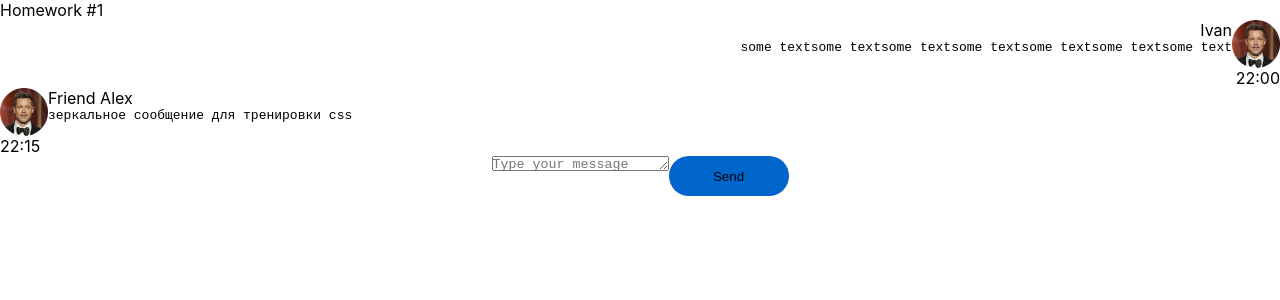
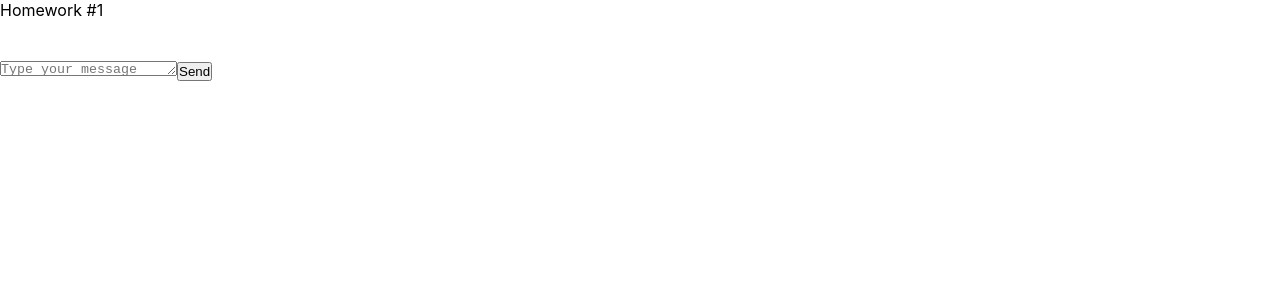
Before and after one commit to EugeneSibc/homework-main, a React (Create React App) app: page / in a window 1280 px wide. Shown: the top 300 px of the page. Built offline with nearby package versions, Linux system fonts and the light colour scheme.

Commit message:
config package

```diff
--- a/src/s2-homeworks/hw01/HW1.tsx
+++ b/src/s2-homeworks/hw01/HW1.tsx
@@ -14,26 +14,14 @@ import avatar from './avatar.png'
 * */
 
 // нужно создать правильный тип вместо any
-type UserType = {
-    avatar: string
-    name: string
-}
-type MessageTitleType = {
-    text:string
-    time: string
-}
-export type MessageType = {
-    id: number
-    user: UserType
-    message: MessageTitleType
-}
+export type MessageType = any
 
 // структуру объекта не менять
 export const message0: MessageType = {
     id: 0,
     user: {
         avatar: avatar, // можно менять
-        name: 'Ivan',  // можно менять
+        name: 'Some Name',  // можно менять
     },
     message: {
         text: 'some textsome textsome textsome textsome textsome textsome text', // можно менять
@@ -44,11 +32,11 @@ export const friendMessage0: MessageType = {
     id: 100,
     user: {
         avatar: avatar, // можно менять
-        name: 'Friend Alex', // можно менять
+        name: 'Friend Name', // можно менять
     },
     message: {
         text: 'зеркальное сообщение для тренировки css', // можно менять
-        time: '22:15', // можно менять
+        time: '22:00', // можно менять
     },
 }
 
--- a/src/s2-homeworks/hw01/friend-message/FriendMessage.module.css
+++ b/src/s2-homeworks/hw01/friend-message/FriendMessage.module.css
@@ -1,22 +1,16 @@
 .friendMessage {
-    display: flex;
-    flex-direction: column;
-    align-items: start;
+
 }
 
 .friendImageAndText {
-    display: flex;
-    flex-direction: row;
+
 }
 
 .friendImageAndText img {
-    width: 48px;
-    height: 48px;
+
 }
 
 .friendText {
-    display: flex;
-    flex-direction: column;
 
 }
 
--- a/src/s2-homeworks/hw01/friend-message/FriendMessage.tsx
+++ b/src/s2-homeworks/hw01/friend-message/FriendMessage.tsx
@@ -1,12 +1,8 @@
 import React from 'react'
 import s from './FriendMessage.module.css'
-import { MessageType } from '../HW1'
 
 // создать тип вместо any и отобразить приходящие данные
-type FriendMessagePropsType = {
-    message: MessageType
-}
-const FriendMessage = (props: FriendMessagePropsType) => {
+const FriendMessage = (props: any) => {
     return (
         <div
             id={'hw1-friend-message-' + props.message.id}
@@ -15,7 +11,7 @@ const FriendMessage = (props: FriendMessagePropsType) => {
             <div className={s.friendImageAndText}>
                 <img
                     id={'hw1-friend-avatar-' + props.message.id}
-                    src={props.message.user.avatar}// создаёт студент
+                    // создаёт студент
 
                     //
                 />
@@ -24,7 +20,7 @@ const FriendMessage = (props: FriendMessagePropsType) => {
                         id={'hw1-friend-name-' + props.message.id}
                         className={s.friendName}
                     >
-                        {props.message.user.name/*создаёт студент*/}
+                        {/*создаёт студент*/}
 
                         {/**/}
                     </div>
@@ -32,7 +28,7 @@ const FriendMessage = (props: FriendMessagePropsType) => {
                         id={'hw1-friend-text-' + props.message.id}
                         className={s.friendMessageText}
                     >
-                        {props.message.message.text/*создаёт студент*/}
+                        {/*создаёт студент*/}
 
                         {/**/}
                     </pre>
@@ -42,7 +38,7 @@ const FriendMessage = (props: FriendMessagePropsType) => {
                 id={'hw1-friend-time-' + props.message.id}
                 className={s.friendTime}
             >
-                {props.message.message.time/*создаёт студент*/}
+                {/*создаёт студент*/}
 
                 {/**/}
             </div>
--- a/src/s2-homeworks/hw01/message-sender/MessageSender.module.css
+++ b/src/s2-homeworks/hw01/message-sender/MessageSender.module.css
@@ -1,6 +1,5 @@
 .sendForm {
-    display: flex;
-    justify-content: center;
+
 }
 
 .textarea {
@@ -8,11 +7,6 @@
 }
 
 .button {
-    width: 120px;
-    height: 40px;
-    border:none;
-    border-radius: 20px;
-    background: #06C;
 
 }
 
--- a/src/s2-homeworks/hw01/message/Message.module.css
+++ b/src/s2-homeworks/hw01/message/Message.module.css
@@ -1,23 +1,17 @@
 .message {
-    display: flex;
-    flex-direction: column;
-    align-items: end;
+
 }
 
 .imageAndText {
-    display: flex;
-    flex-direction: row-reverse;
+
 }
 
 .imageAndText img {
-    width: 48px;
-    height: 48px;
+
 }
 
 .text {
-    display: flex;
-    flex-direction: column;
-    align-items: end;
+
 }
 
 .text:after {
--- a/src/s2-homeworks/hw01/message/Message.tsx
+++ b/src/s2-homeworks/hw01/message/Message.tsx
@@ -1,12 +1,8 @@
 import React from 'react'
 import s from './Message.module.css'
-import { MessageType } from '../HW1'
 
 // нужно создать правильный тип вместо any
-
-export type MessagePropsType = {
-    message: MessageType
-}
+export type MessagePropsType = any
 
 // нужно отобразить приходящие данные
 const Message = (props: MessagePropsType) => {
@@ -15,25 +11,25 @@ const Message = (props: MessagePropsType) => {
             <div className={s.imageAndText}>
                 <img
                     id={'hw1-avatar-' + props.message.id}
-                    src={props.message.user.avatar}// создаёт студент
+                    // создаёт студент
 
                     //
                 />
                 <div className={s.text}>
                     <div id={'hw1-name-' + props.message.id} className={s.name}>
-                        {props.message.user.name/*создаёт студент*/}
+                        {/*создаёт студент*/}
 
                         {/**/}
                     </div>
                     <pre id={'hw1-text-' + props.message.id} className={s.messageText}>
-                        {props.message.message.text/*создаёт студент*/}
+                        {/*создаёт студент*/}
 
                         {/**/}
                     </pre>
                 </div>
             </div>
             <div id={'hw1-time-' + props.message.id} className={s.time}>
-                {props.message.message.time/*создаёт студент*/}
+                {/*создаёт студент*/}
 
                 {/**/}
             </div>
```
Also changed, not shown: package.json (+24 -18 lines), src/s1-main/App.module.css (line endings or trailing spaces), 1 other file (tests, documents, lock files or other folders).
